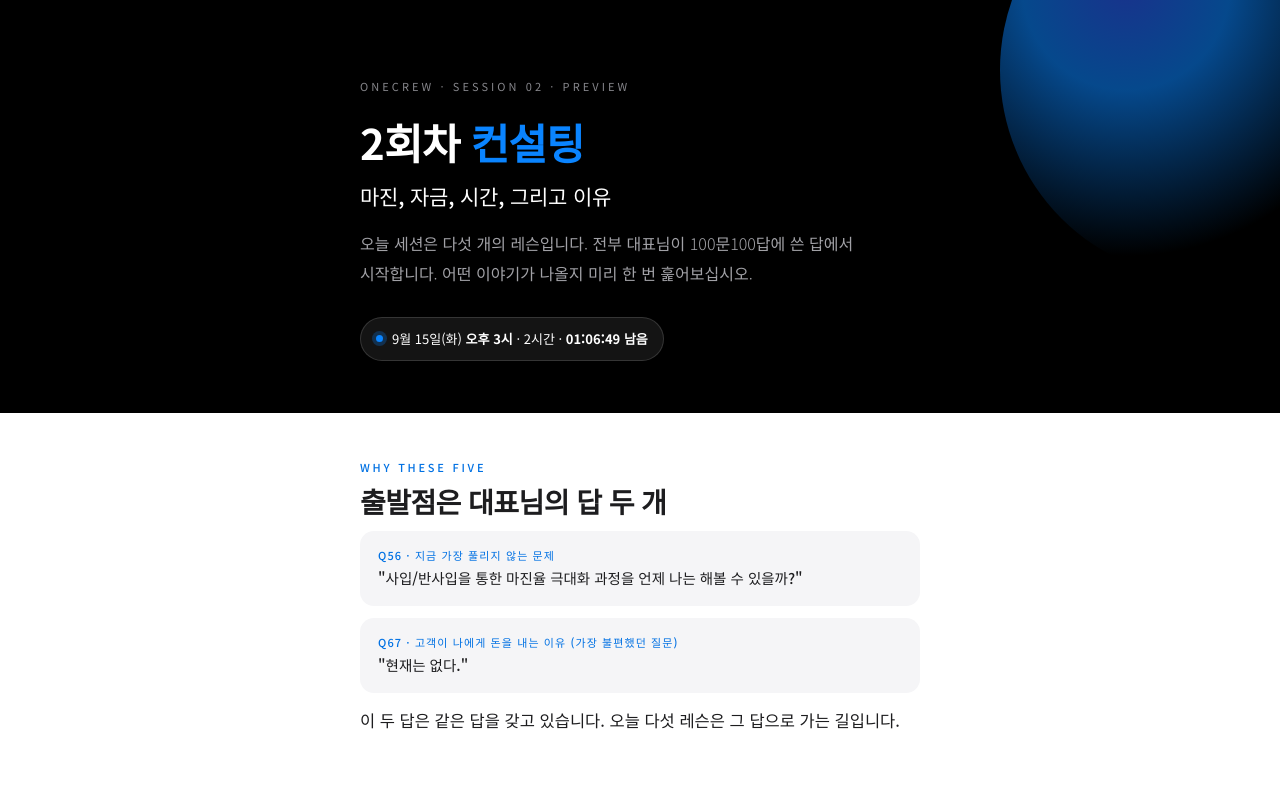
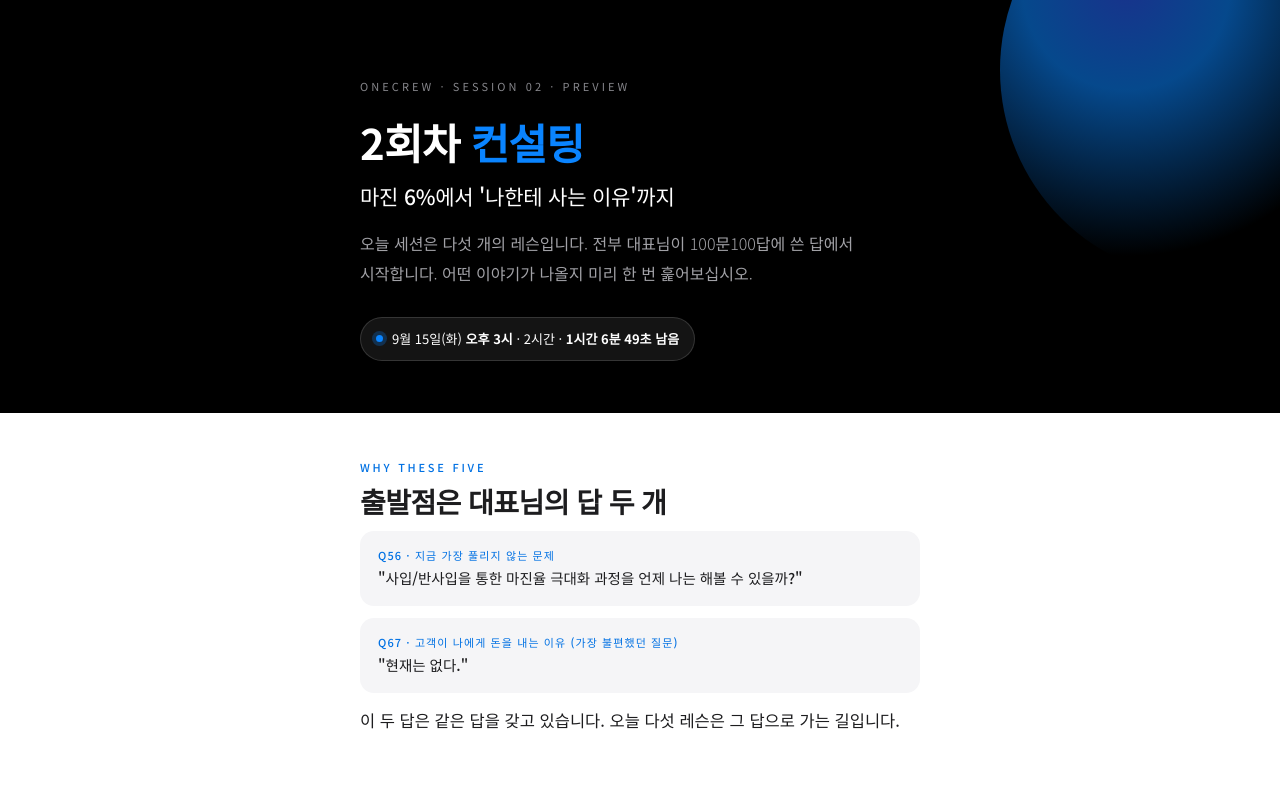
Before and after one commit to Yoo-Mideum/onecrew, a plain HTML site: page s02/preview/index.html in a window 1280 px wide. Shown: the top 788 px of the page. Drawn offline with Linux system fonts and the light colour scheme.

Commit message:
예고편: 소제목 변경, 카운트다운 시/분/초 표기

```diff
--- a/s02/preview/index.html
+++ b/s02/preview/index.html
@@ -4,7 +4,7 @@
 <meta charset="utf-8">
 <meta name="viewport" content="width=device-width, initial-scale=1, viewport-fit=cover">
 <meta name="robots" content="noindex, nofollow">
-<title>2회차 컨설팅 · 예고편 · 박태경 대표</title>
+<title>2회차 컨설팅 · 마진 6%에서 나한테 사는 이유까지</title>
 <link href="https://fonts.googleapis.com/css2?family=Noto+Sans+KR:wght@300;400;500;700&display=swap" rel="stylesheet">
 <style>
 :root{--ink:#1d1d1f;--gray:#6e6e73;--card:#f5f5f7;--line:#d2d2d7;--blue:#0071e3;--bg:#fff;--soft:#e8f0fe}
@@ -59,7 +59,7 @@ footer{border-top:1px solid var(--line);padding:24px 22px 44px;font-size:12px;co
 <div class="hero"><div class="orb"></div><div class="wrap">
   <div class="tag">OneCrew · Session 02 · Preview</div>
   <h1>2회차 <span>컨설팅</span></h1>
-  <div class="sub">마진, 자금, 시간, 그리고 이유</div>
+  <div class="sub">마진 6%에서 '나한테 사는 이유'까지</div>
   <p>오늘 세션은 다섯 개의 레슨입니다. 전부 대표님이 100문100답에 쓴 답에서 시작합니다. 어떤 이야기가 나올지 미리 한 번 훑어보십시오.</p>
   <div class="when"><span class="dot"></span><span>9월 15일(화) <b>오후 3시</b> · 2시간 · <b id="cd"></b></span></div>
 </div></div>
@@ -152,7 +152,7 @@ footer{border-top:1px solid var(--line);padding:24px 22px 44px;font-size:12px;co
     if(now>=end){el.textContent='종료';return;}
     if(d<=0){el.textContent='진행 중';return;}
     var days=Math.floor(d/86400000), h=Math.floor(d%86400000/3600000), m=Math.floor(d%3600000/60000), sec=Math.floor(d%60000/1000);
-    el.textContent=(days>0?days+'일 ':'')+pad(h)+':'+pad(m)+':'+pad(sec)+' 남음';
+    el.textContent=(days>0?days+'일 ':'')+(days>0||h>0?h+'시간 ':'')+m+'분 '+sec+'초 남음';
   }
   tick(); setInterval(tick,1000);
 })();
```
Also changed, not shown: index.html (+1 -1 lines).
